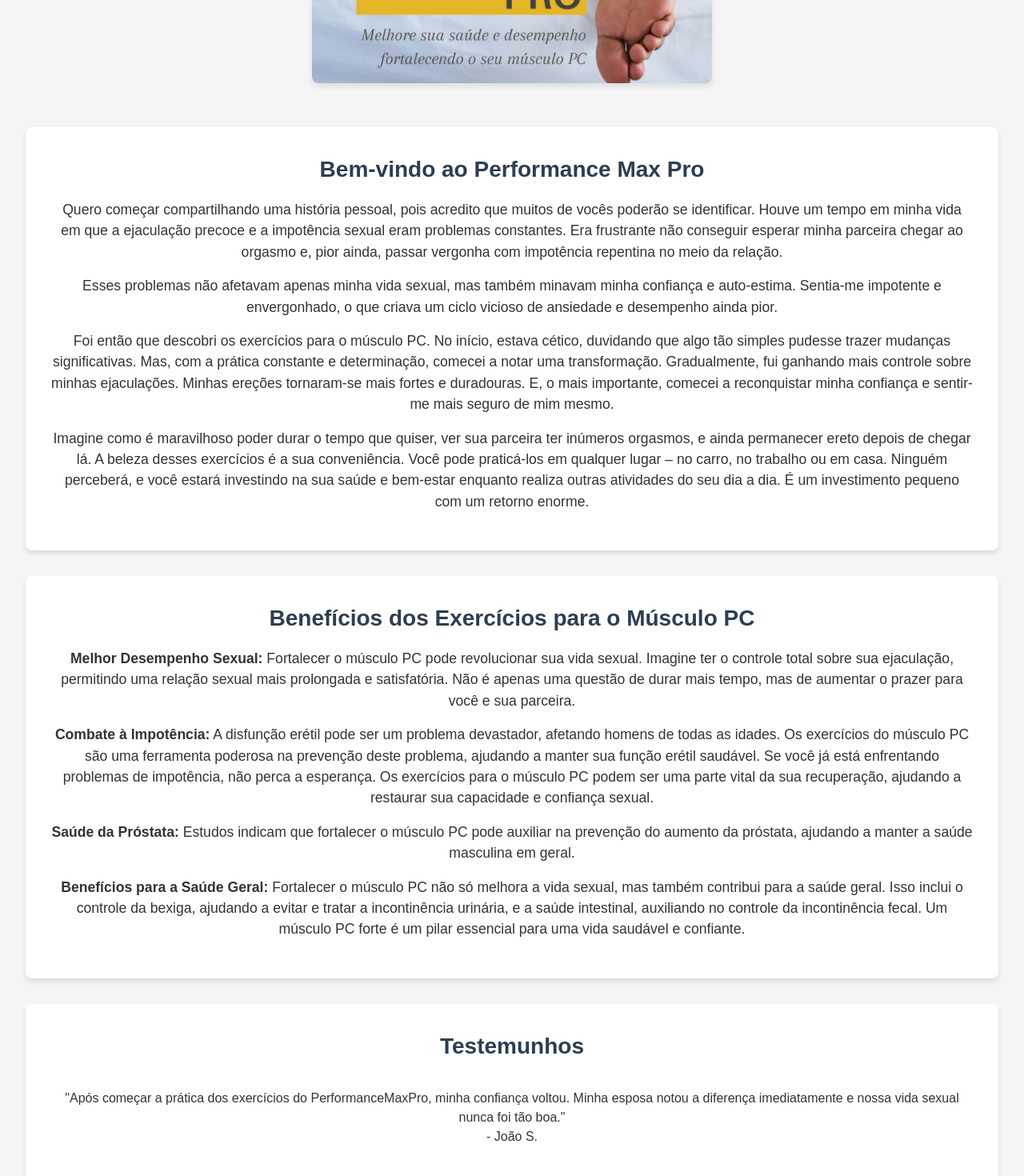
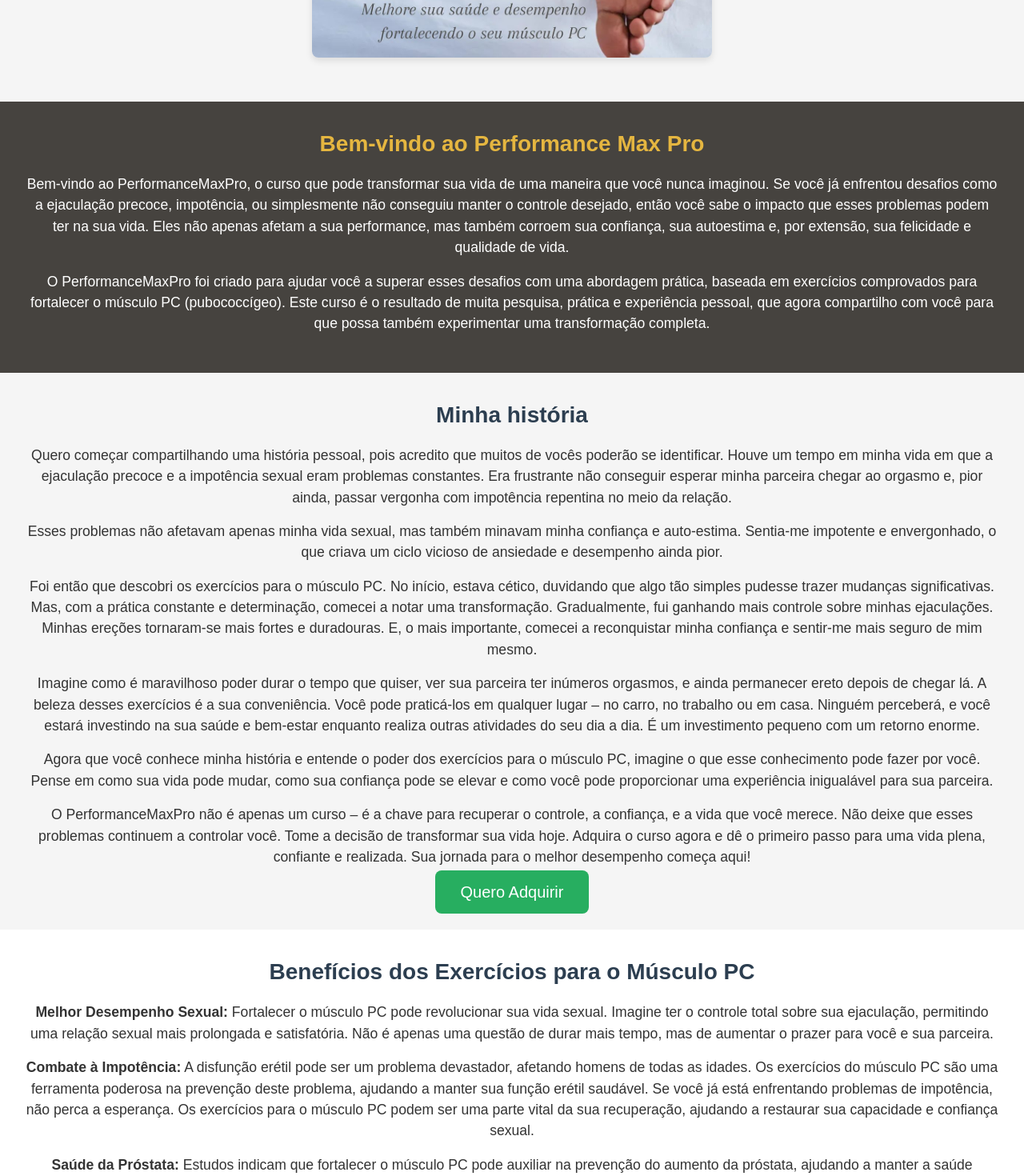
Before and after one commit to alefeio/pmp, a React (Vite) app: page / in a window 1280 px wide. Shown: the part 540-2010 px from the top of the page at 80% size. Built offline with nearby package versions, Linux system fonts and the light colour scheme.

Commit message:
redesign

```diff
--- a/src/App.tsx
+++ b/src/App.tsx
@@ -7,7 +7,6 @@
 import Countdown from './CountDown';
 
 const Container = styled.div`
-  padding: 2rem;
   margin: 0 auto;
   width: 100vw;
 `;
@@ -43,10 +42,29 @@
 const Content = styled.section`
   padding: 2rem;
   background-color: white;
-  border-radius: 8px;
-  box-shadow: 0 4px 6px rgba(0, 0, 0, 0.1);
   text-align: left;
-  margin-bottom: 2rem;
+  text-align: center;
+
+  img {
+    max-width: 250px;
+  }
+`;
+
+const Content1 = styled.section`
+  padding: 2rem;
+  background-color: #46433f;
+  color: white;
+  text-align: left;
+  text-align: center;
+
+  img {
+    max-width: 250px;
+  }
+`;
+
+const Content2 = styled.section`
+  padding: 2rem;
+  text-align: left;
   text-align: center;
 
   img {
@@ -57,6 +75,13 @@
 const SectionTitle = styled.h3`
   font-size: 1.75rem;
   color: ${({ theme }) => theme.colors.secondary};
+  margin: auto;
+  margin-bottom: 1rem;
+`;
+
+const SectionTitle1 = styled.h3`
+  font-size: 1.75rem;
+  color: #e5b640;
   margin: auto;
   margin-bottom: 1rem;
 `;
@@ -112,7 +137,6 @@
 const PriceSection = styled.section`
   padding: 2rem;
   background-color: ${({ theme }) => theme.colors.accent};
-  border-radius: 8px;
   color: white;
   text-align: center;
   margin-bottom: 2rem;
@@ -178,8 +202,18 @@
           <Image src={ebookCoverImage} alt="Capa do Ebook PerformanceMaxPro" width={800} />
         </Header>
 
-        <Content>
-          <SectionTitle>Bem-vindo ao Performance Max Pro</SectionTitle>
+        <Content1>
+          <SectionTitle1>Bem-vindo ao Performance Max Pro</SectionTitle1>
+          <Paragraph>
+            Bem-vindo ao PerformanceMaxPro, o curso que pode transformar sua vida de uma maneira que você nunca imaginou. Se você já enfrentou desafios como a ejaculação precoce, impotência, ou simplesmente não conseguiu manter o controle desejado, então você sabe o impacto que esses problemas podem ter na sua vida. Eles não apenas afetam a sua performance, mas também corroem sua confiança, sua autoestima e, por extensão, sua felicidade e qualidade de vida.
+          </Paragraph>
+          <Paragraph>
+            O PerformanceMaxPro foi criado para ajudar você a superar esses desafios com uma abordagem prática, baseada em exercícios comprovados para fortalecer o músculo PC (pubococcígeo). Este curso é o resultado de muita pesquisa, prática e experiência pessoal, que agora compartilho com você para que possa também experimentar uma transformação completa.
+          </Paragraph>
+        </Content1>
+
+        <Content2>
+          <SectionTitle>Minha história</SectionTitle>
           <Paragraph>
             Quero começar compartilhando uma história pessoal, pois acredito que muitos de vocês
             poderão se identificar. Houve um tempo em minha vida em que a ejaculação precoce e a
@@ -208,7 +242,14 @@
             realiza outras atividades do seu dia a dia. É um investimento pequeno com um retorno
             enorme.
           </Paragraph>
-        </Content>
+          <Paragraph>
+            Agora que você conhece minha história e entende o poder dos exercícios para o músculo PC, imagine o que esse conhecimento pode fazer por você. Pense em como sua vida pode mudar, como sua confiança pode se elevar e como você pode proporcionar uma experiência inigualável para sua parceira.
+          </Paragraph>
+          <Paragraph>
+            O PerformanceMaxPro não é apenas um curso – é a chave para recuperar o controle, a confiança, e a vida que você merece. Não deixe que esses problemas continuem a controlar você. Tome a decisão de transformar sua vida hoje. Adquira o curso agora e dê o primeiro passo para uma vida plena, confiante e realizada. Sua jornada para o melhor desempenho começa aqui!
+          </Paragraph>
+          <CTAButton href='https://pay.kiwify.com.br/lYB8nKO' target='_blank'>Quero Adquirir</CTAButton>
+        </Content2>
 
         <Content>
           <SectionTitle>Benefícios dos Exercícios para o Músculo PC</SectionTitle>
@@ -240,7 +281,7 @@
           </Paragraph>
         </Content>
 
-        <Content>
+        <Content2>
           <SectionTitle>Testemunhos</SectionTitle>
           <Testimonial>
             <TestimonialText>
@@ -274,7 +315,7 @@
               <br />- Marcos S.
             </TestimonialText>
           </Testimonial>
-        </Content>
+        </Content2>
 
         <Content>
           <SectionTitle>Garantia e Segurança</SectionTitle>
@@ -294,7 +335,7 @@
           <OfferDetails>
             Aproveite esta oferta por tempo limitado! Garanta seu exemplar do <strong>PerformanceMaxPro</strong> por um preço especial e comece a transformar sua vida hoje mesmo. Além disso, ao adquirir agora, você receberá um bônus exclusivo: um guia rápido com dicas para maximizar os resultados dos exercícios.
           </OfferDetails>
-          <CTAButton2 href='https://pay.kiwify.com.br/lYB8nKO' target='_blank'>Comprar Agora</CTAButton2>
+          <CTAButton2 href='https://pay.kiwify.com.br/lYB8nKO' target='_blank'>Aproveitar Oferta</CTAButton2>
         </PriceSection>
 
         <SectionTitle>Aproveite Agora: Sua Oferta Exclusiva Termina em:</SectionTitle>
```
